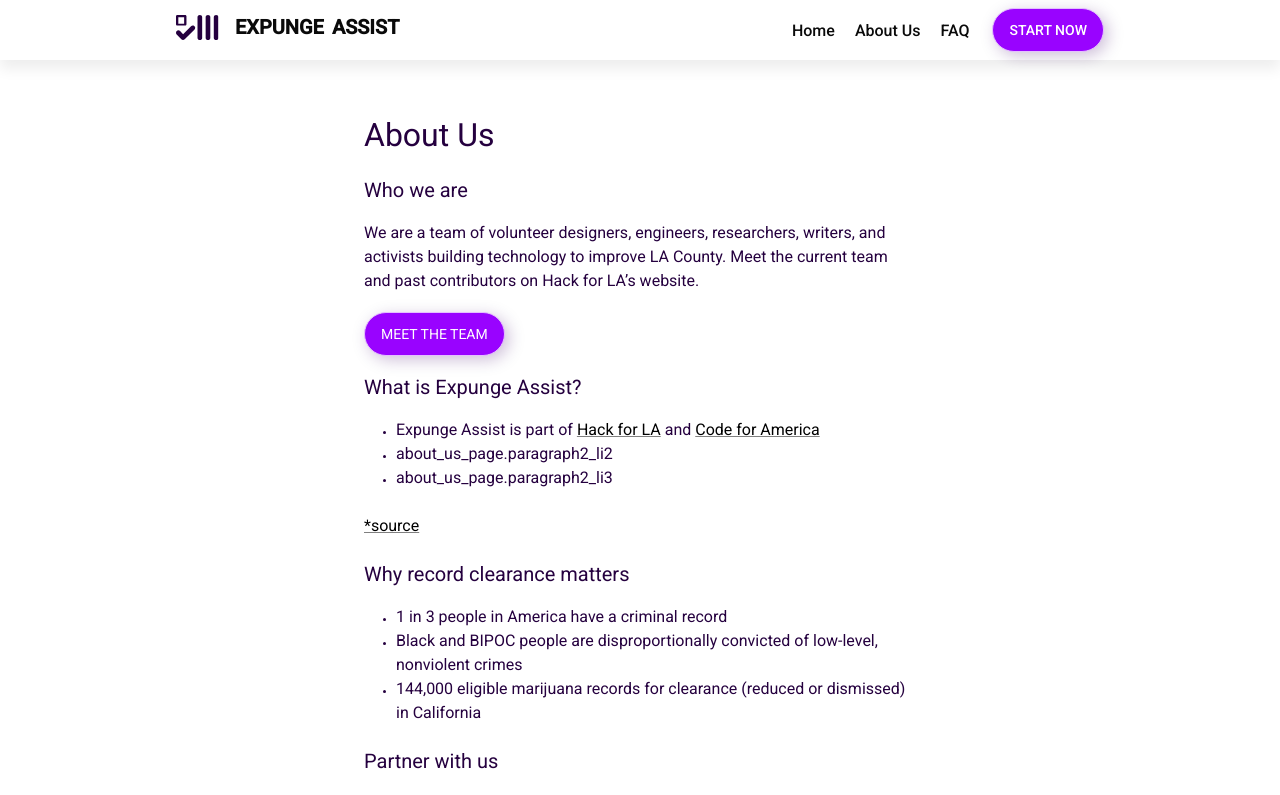
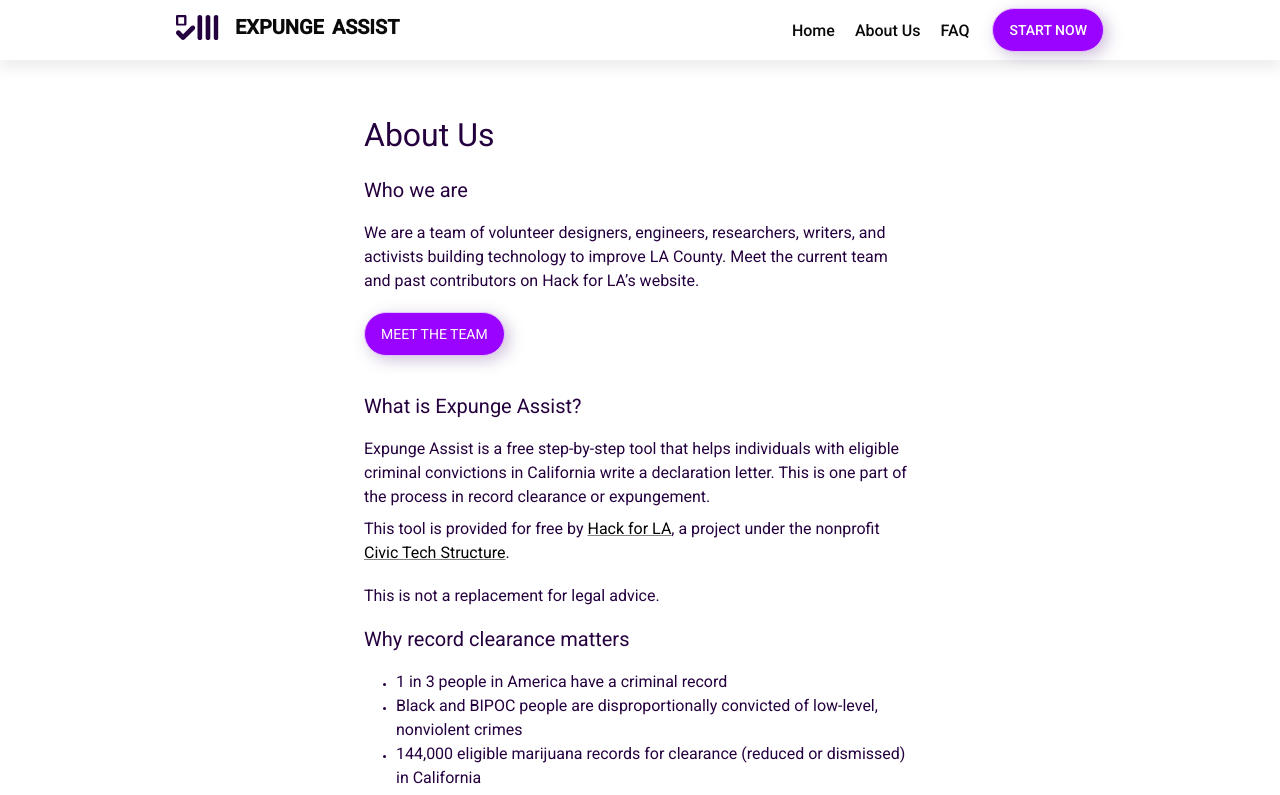
Before and after one commit to hackforla/expunge-assist, a React (Create React App) app in the folder products/statement-generator/: page /about-us in a window 1280 px wide. Shown: the top 795 px of the page. Built offline with nearby package versions, Linux system fonts and the light colour scheme.

Commit message:
update paragraph2 structure, update from CfA to CTS link

```diff
--- a/products/statement-generator/src/pages/AboutUs.tsx
+++ b/products/statement-generator/src/pages/AboutUs.tsx
@@ -54,49 +54,35 @@ export default function AboutUs() {
       />
 
       <br />
+      <br />
       <h3>{t('about_us_page.title2')}</h3>
       <br />
-      <ul className={classes.paragraphStyle}>
-        <li className={classes.pointStyle}>
+      <p className={classes.paragraphStyle}>{t('about_us_page.paragraph2')}</p>
+      <p className={classes.paragraphStyle}>
         <span className={classes.spanStyle}>
-            Expunge Assist is part of{' '}
+          This tool is provided for free by{' '}
           <Link
             underline="always"
             className={classes.linkStyle}
             href="https://www.hackforla.org/"
           >
             Hack for LA
-            </Link>{' '}
-            and{' '}
+          </Link>
+          , a project under the nonprofit{' '}
           <Link
             underline="always"
             className={classes.linkStyle}
             href="https://codeforamerica.org/"
           >
-              Code for America{' '}
+            Civic Tech Structure
           </Link>
+          .
         </span>
-        </li>
-        <li className={classes.pointStyle}>
-          <span className={classes.spanStyle}>
-            {t('about_us_page.paragraph2_li2')}
-          </span>
-        </li>
-        <li className={classes.pointStyle}>
-          <span className={classes.spanStyle}>
-            {t('about_us_page.paragraph2_li3')}
-          </span>
-        </li>
-      </ul>
-      <p className={classes.paragraphStyle}>
-        <Link
-          underline="always"
-          className={classes.linkStyle}
-          href="https://codeforamerica.org/programs/criminal-justice/automatic-record-clearance/"
-        >
-          *source
-        </Link>
       </p>
+      <br />
+      <p className={classes.paragraphStyle}>{t('about_us_page.paragraph2c')}</p>
+      <br />
+
       <h3>{t('about_us_page.title3')}</h3>
       <br />
       <ul className={classes.paragraphStyle}>
```
Lines whose indentation alone changed are shown as unchanged.
